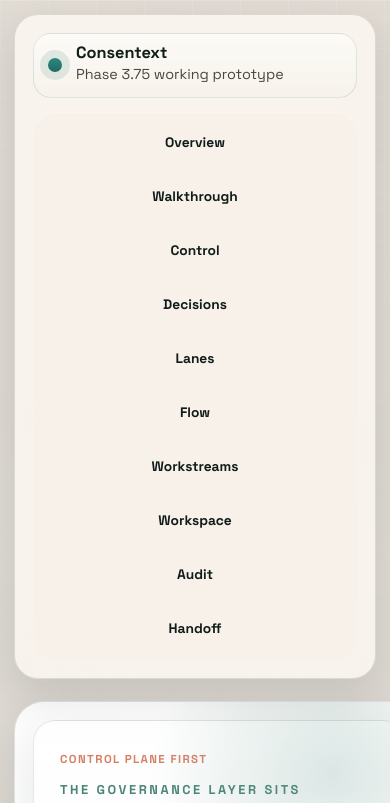
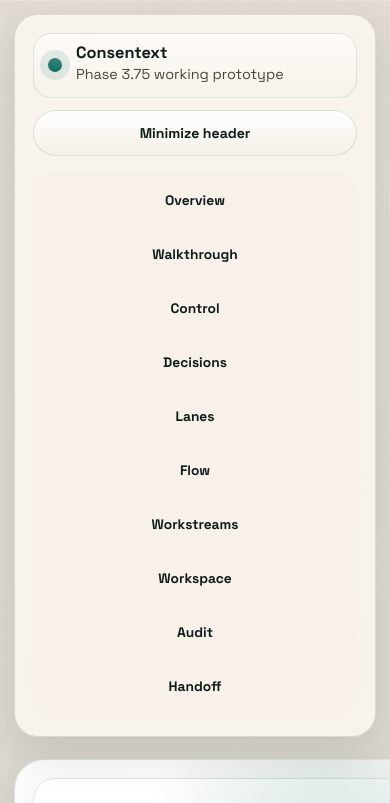
Before and after one commit to gpresearch2025/phase3.75_0316_bg, a plain HTML site: page prototype/index.html in a window 390 px wide. Shown: the top 803 px of the page. Drawn offline with nearby package versions, Linux system fonts and the light colour scheme.

Commit message:
Add minimizable header navigation

```diff
--- a/prototype/index.html
+++ b/prototype/index.html
@@ -12,14 +12,17 @@
 <body>
   <div class="site-shell">
     <header class="topbar">
-      <div class="brand-block">
-        <div class="brand-dot"></div>
-        <div>
-          <strong>Consentext</strong>
-          <p>Phase 3.75 working prototype</p>
+      <div class="topbar-head">
+        <div class="brand-block">
+          <div class="brand-dot"></div>
+          <div>
+            <strong>Consentext</strong>
+            <p>Phase 3.75 working prototype</p>
+          </div>
         </div>
+        <button id="topbar-toggle" class="topbar-toggle" type="button" aria-expanded="true" aria-controls="top-nav">Minimize header</button>
       </div>
-      <nav class="top-nav">
+      <nav id="top-nav" class="top-nav">
         <a href="#overview">Overview</a>
         <a href="#walkthrough">Walkthrough</a>
         <a href="#control-plane">Control</a>
--- a/prototype/script.js
+++ b/prototype/script.js
@@ -203,6 +203,11 @@ const state = {
   auditFilter: "all",
   currentRoute: null
 };
+
+const topbar = document.querySelector(".topbar");
+const topNav = document.getElementById("top-nav");
+const topbarToggle = document.getElementById("topbar-toggle");
+const topbarStorageKey = "consentext.topbar.collapsed";
 
 const podButtons = document.querySelectorAll(".pod-button");
 const podTitle = document.getElementById("pod-title");
@@ -1009,6 +1014,45 @@ const walkthroughState = {
   runId: 0
 };
 
+function setTopbarCollapsed(collapsed, { persist = true } = {}) {
+  if (!topbar || !topbarToggle || !topNav) return;
+
+  topbar.classList.toggle("is-collapsed", collapsed);
+  topbarToggle.textContent = collapsed ? "Expand header" : "Minimize header";
+  topbarToggle.setAttribute("aria-expanded", collapsed ? "false" : "true");
+  topbarToggle.setAttribute("aria-label", collapsed ? "Expand header navigation" : "Minimize header navigation");
+  topNav.setAttribute("aria-hidden", collapsed ? "true" : "false");
+
+  topNav.querySelectorAll("a").forEach((link) => {
+    link.tabIndex = collapsed ? -1 : 0;
+  });
+
+  if (!persist) return;
+
+  try {
+    window.localStorage.setItem(topbarStorageKey, collapsed ? "true" : "false");
+  } catch (error) {
+    // Storage can fail in embedded contexts; the toggle should still work.
+  }
+}
+
+function initializeTopbar() {
+  if (!topbar || !topbarToggle || !topNav) return;
+
+  let shouldCollapse = false;
+
+  try {
+    shouldCollapse = window.localStorage.getItem(topbarStorageKey) === "true";
+  } catch (error) {
+    shouldCollapse = false;
+  }
+
+  setTopbarCollapsed(shouldCollapse, { persist: false });
+  topbarToggle.addEventListener("click", () => {
+    setTopbarCollapsed(!topbar.classList.contains("is-collapsed"));
+  });
+}
+
 function updateWalkthroughButtons() {
   if (walkthroughPause) walkthroughPause.textContent = walkthroughState.isPaused ? "Resume" : "Pause";
 }
@@ -1212,4 +1256,5 @@ document.addEventListener("fullscreenchange", updateWalkthroughFullscreenButton)
 if ("speechSynthesis" in window) {
   window.speechSynthesis.onvoiceschanged = () => renderWalkthrough();
 }
+initializeTopbar();
 renderWalkthrough();
--- a/prototype/styles.css
+++ b/prototype/styles.css
@@ -90,6 +90,13 @@ body::before {
   background: rgba(255, 251, 245, 0.76);
   box-shadow: var(--shadow-sm);
   backdrop-filter: blur(18px);
+  transition: padding 220ms ease, gap 220ms ease, box-shadow 220ms ease;
+}
+.topbar-head {
+  display: flex;
+  align-items: center;
+  justify-content: space-between;
+  gap: 16px;
 }
 .brand-block {
   display: inline-flex;
@@ -115,6 +122,29 @@ body::before {
   color: var(--text-muted);
   white-space: nowrap;
 }
+.topbar-toggle {
+  flex: 0 0 auto;
+  min-height: 46px;
+  padding: 10px 16px;
+  border-radius: 999px;
+  border: 1px solid rgba(15, 93, 76, 0.14);
+  background: linear-gradient(180deg, rgba(255,255,255,0.84), rgba(244, 239, 231, 0.84));
+  color: var(--text);
+  font: inherit;
+  font-size: 0.88rem;
+  font-weight: 700;
+  cursor: pointer;
+  transition: transform 180ms ease, border-color 180ms ease, background-color 180ms ease, box-shadow 180ms ease;
+}
+.topbar-toggle:hover {
+  transform: translateY(-1px);
+  border-color: rgba(15, 93, 76, 0.26);
+  box-shadow: var(--shadow-sm);
+}
+.topbar-toggle:focus-visible {
+  outline: 2px solid rgba(15, 93, 76, 0.45);
+  outline-offset: 2px;
+}
 .top-nav {
   width: 100%;
   display: grid;
@@ -124,6 +154,9 @@ body::before {
   border-radius: 24px;
   background: rgba(247, 241, 232, 0.75);
   box-shadow: inset 0 1px 0 rgba(255,255,255,0.3);
+  overflow: hidden;
+  transform-origin: top center;
+  transition: max-height 240ms ease, opacity 200ms ease, transform 200ms ease, padding 200ms ease, border-color 200ms ease;
 }
 .top-nav a {
   display: flex;
@@ -146,6 +179,22 @@ body::before {
   color: var(--accent-strong);
   border-color: rgba(15, 93, 76, 0.12);
   transform: translateY(-1px);
+}
+.topbar.is-collapsed {
+  gap: 0;
+  padding-bottom: 18px;
+}
+.topbar.is-collapsed .top-nav {
+  max-height: 0;
+  opacity: 0;
+  transform: translateY(-10px);
+  padding-top: 0;
+  padding-bottom: 0;
+  border-color: transparent;
+  pointer-events: none;
+}
+.topbar:not(.is-collapsed) .top-nav {
+  max-height: 960px;
 }
 .main-stack { display: grid; gap: 24px; margin-top: 22px; }
 .panel {
@@ -1065,12 +1114,16 @@ input:focus {
   }
 }
 @media (max-width: 880px) {
+  .topbar-head,
   .workspace-header {
     flex-direction: column;
     align-items: flex-start;
   }
   .top-nav,
   .workspace-tabs { width: 100%; }
+  .topbar-toggle {
+    width: 100%;
+  }
   .top-nav {
     grid-template-columns: repeat(3, minmax(0, 1fr));
   }
@@ -1095,6 +1148,9 @@ input:focus {
   .brand-block {
     width: 100%;
   }
+  .topbar-head {
+    gap: 12px;
+  }
 }
 @media (max-width: 520px) {
   .top-nav {
```
